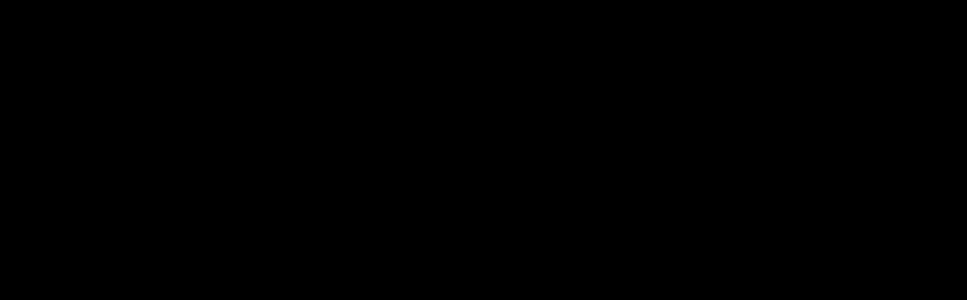
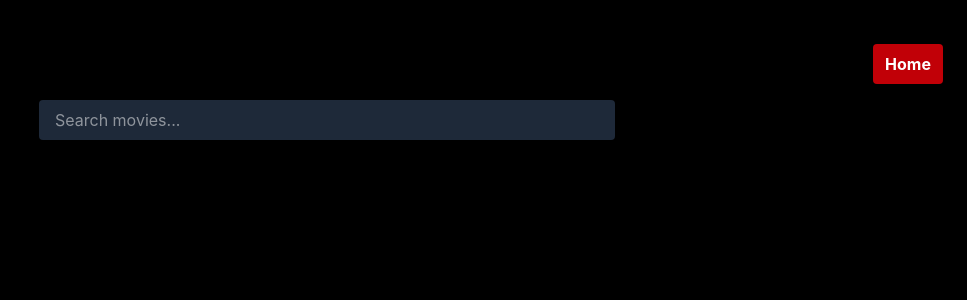
Before and after one commit to MohammadUmar0786/Netflix-Clone-React, a React (Vite) app: page /search in a window 1280 px wide. Before the commit this address had no page. Shown: the top 300 px of the page, without its empty margins (313-1280 px from the left). Built offline with nearby package versions, Linux system fonts and the light colour scheme.

Commit message:
Search functionality added

```diff
--- a/src/App.jsx
+++ b/src/App.jsx
@@ -1,6 +1,7 @@
 import {BrowserRouter, Routes, Route} from "react-router-dom";
 import Home from "./Components/home"
 import MovieDetailsInfo from "./Components/MovieDetailsInfo";
+import SearchMovies from "./Components/SearchMovies";
 
 function App() {
 
@@ -9,6 +10,7 @@
       <Routes>
         <Route path="/" element = {<Home/>} />
         <Route path="/movie/:id" element = {<MovieDetailsInfo/>}/>
+        <Route path="/search" element ={<SearchMovies/>}/>
       </Routes>
     </BrowserRouter>
   );
--- a/src/Components/Home.jsx
+++ b/src/Components/Home.jsx
@@ -1,15 +1,16 @@
 import Header from "./Header";
+import SearchBar from "./SearchBar";
 import TrendingMoviesInfo from "./TrendingMoviesInfo";
 import TopRatedMoviesInfo from "./TopRatedMoviesInfo";
 import DiscoverMovies from "./DiscoverMovies";
 import Footer from "./Footer";
-import SearchMovies from "./SearchMovies";
+
 
 export default function Home(){
     return(
         <>
         <Header></Header>
-        <SearchMovies></SearchMovies>
+        <SearchBar></SearchBar>
         <TrendingMoviesInfo></TrendingMoviesInfo>
         <TopRatedMoviesInfo></TopRatedMoviesInfo>
         <DiscoverMovies></DiscoverMovies>
--- /dev/null
+++ b/src/Components/SearchBar.jsx
@@ -0,0 +1,15 @@
+import { useNavigate } from "react-router-dom";
+
+export default function SearchBar() {
+  const navigate = useNavigate();
+
+  return (
+    <div className="p-6 flex justify-center">
+      <input
+        className="px-4 py-2 bg-gray-800 text-white rounded w-full max-w-xl outline-none"
+        placeholder="Search movies..."
+        onFocus={() => navigate("/search")}
+      />
+    </div>
+  );
+}
--- a/src/Components/SearchMovies.jsx
+++ b/src/Components/SearchMovies.jsx
@@ -2,9 +2,12 @@
 import { fetchSearchMovies } from "../services/api";
 import SkeletonCardHomePage from "./SkeletonCardHomePage";
 import DiscoverMoviesCard from "./DiscoverMoviesCard";
+import { useNavigate } from "react-router-dom";
 
 export default function SearchMovies() {
-  // searched value state manage
+
+  const navigate = useNavigate();
+
   const [query, setQuery] = useState("");
 
   // result value state manage
@@ -15,7 +18,7 @@
 
   // useState+debouncing
   useEffect(() => {
-    if (!query) {
+    if (query.length < 2) {
       setResult([]); // clear results when empty
       return;
     }
@@ -24,7 +27,7 @@
       setLoading(true); // loading started (shimmer effect)
 
       fetchSearchMovies(query) // API fn input query data passed
-        .then((res) => setResult(res.data.results)) // promise handling started
+        .then((res) => setResult(res?.data?.results || [])) // promise handling started
         .catch((err) => console.log(err)) // err handle
         .finally(() => setLoading(false)); // after result loading stopped (shimmer effect)
     }, 800); //  waits for sometime for each character type
@@ -32,22 +35,33 @@
   }, [query]);
 
   return (
+
+
     <div className="p-6 text-white mt-5">
+
+         {/* Back Button (top-right corner) */}
+    <div className="flex justify-end mb-4">
+      <button
+        onClick={() => navigate("/")}
+        className="text-white font-bold bg-red-700 px-3 py-2 rounded hover:bg-red-800"
+      >
+       Home
+      </button>
+    </div>
+
+      {/* 🔍 ADD HERE (Search Input) */}
     <div className="flex items-center gap-2 mb-6 max-w-xl mx-auto">
-        {/* Search input */}
       <input
         className="px-4 py-2 bg-gray-800 rounded w-full outline-none"
-          type="text"
         placeholder="Search movies..."
         value={query}
         onChange={(e) => setQuery(e.target.value)}
-        ></input>
+      />
 
-        {/* Clear Button */}
       {query && (
         <button
           onClick={() => setQuery("")}
-            className="bg-white px-3 py-1 rounded"
+          className="bg-white text-black px-3 py-1 rounded"
         >
           ❌
         </button>
@@ -67,7 +81,7 @@
 
       {/* Empty State */}
       {!loading && result.length === 0 && query && (
-        <p className="text-gray-400 mt-4 text-centre">No results found</p>
+        <p className="text-gray-400 mt-4 text-center">No results found</p>
       )}
     </div>
   );
```
Lines whose indentation alone changed are shown as unchanged.
